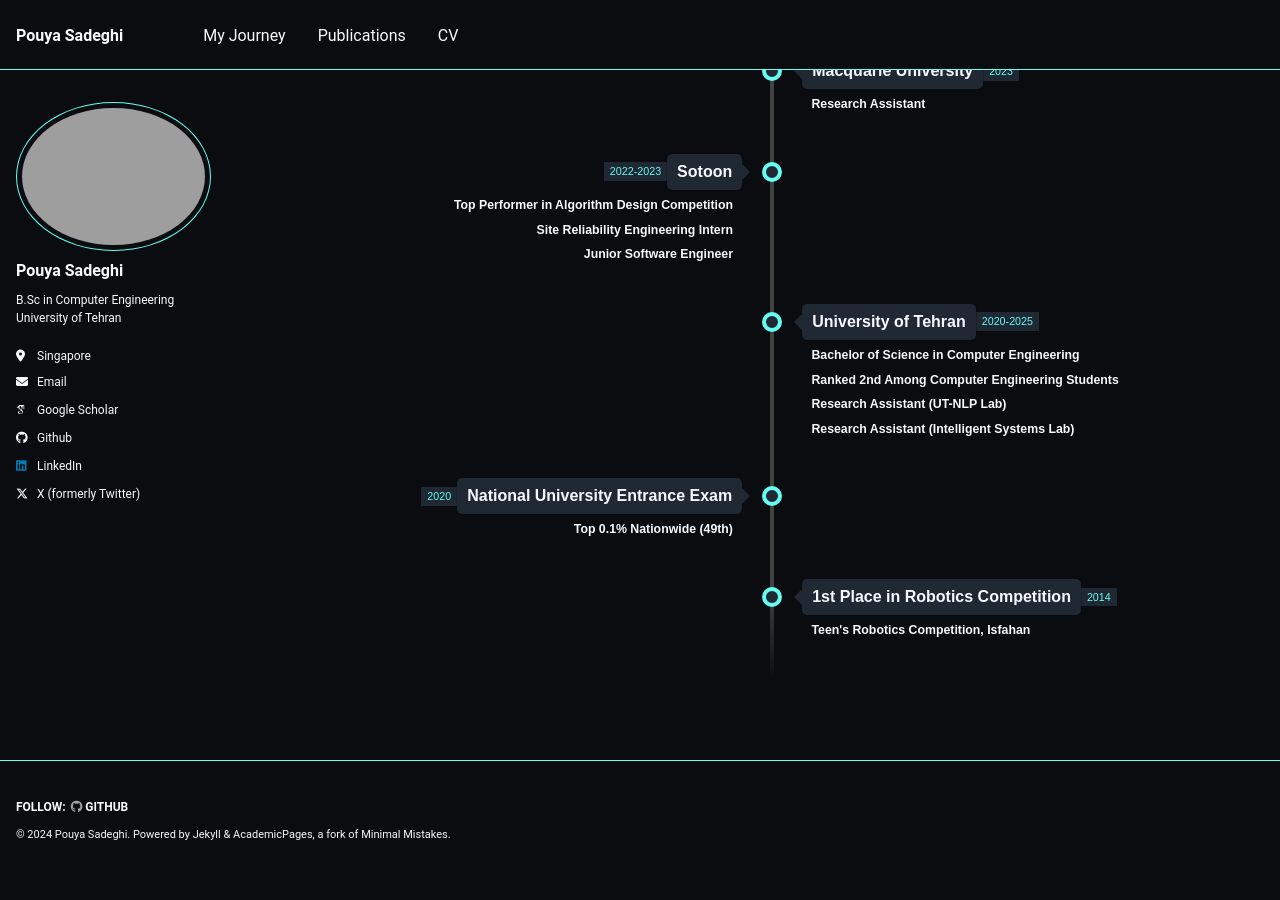
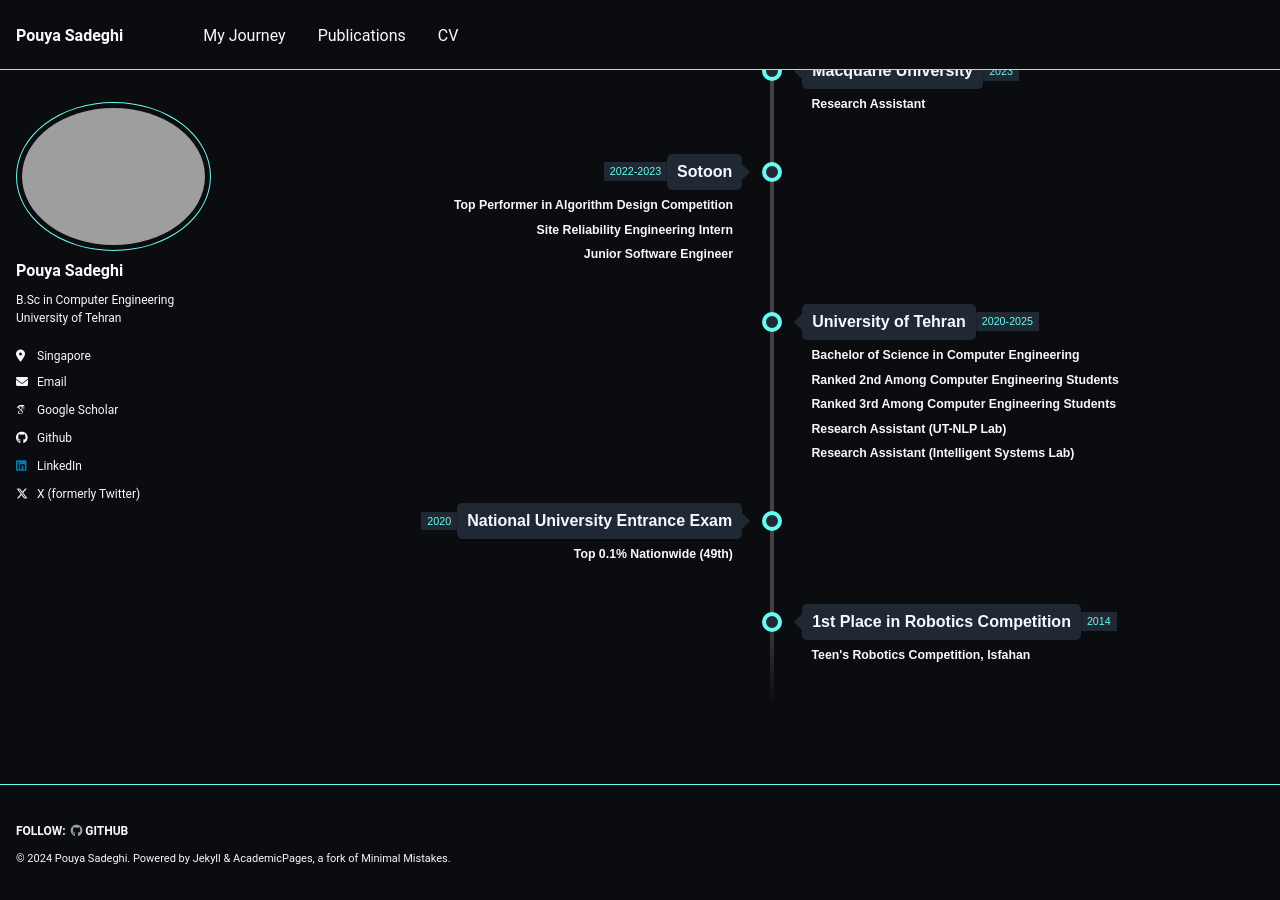
Before and after one commit to Ipouyall/Ipouyall.github.io, a Jekyll site: the page built from _pages/timeline.html, in a window 1280 px wide and 900 px high, scrolled down 566 px. Built offline with Jekyll 4.4.1, drawn with Linux system fonts in a browser that asks for light colours; some web fonts are replaced; before the commit the page ends 1441 px from its top, so only the background shows below that.

Commit message:
Update timeline

```diff
--- a/_pages/timeline.html
+++ b/_pages/timeline.html
@@ -462,7 +462,9 @@ author_profile: true
             <div class="desc">Bachelor of Science in Computer Engineering</div>
             <div class="detail">[2020-2025] Pursuing undergraduate studies in Computer Engineering at the University of Tehran.</div>
             <div class="desc">Ranked 2nd Among Computer Engineering Students</div>
-            <div class="detail">[Second year] Ranked 2nd out of 110 Computer Engineering students in the EECE Department, with a GPA of 19.45.</div>
+            <div class="detail">[Second year] Ranked 2nd out of 110 Computer Engineering students in the ECE Department.</div>
+            <div class="desc">Ranked 3rd Among Computer Engineering Students</div>
+            <div class="detail">[Third year] Ranked 3rd out of 110 Computer Engineering students in the ECE Department.</div>
             <div class="desc">Research Assistant (UT-NLP Lab)</div>
             <div class="detail">[Apr 2023 - Present] Working under the supervision of <a href="https://yyaghoobzadeh.github.io" target="_blank">Prof. Yadollah Yaghoobzadeh</a>, focusing on natural language processing (NLP) research.</div>
             <div class="desc">Research Assistant (Intelligent Systems Lab)</div>
```
